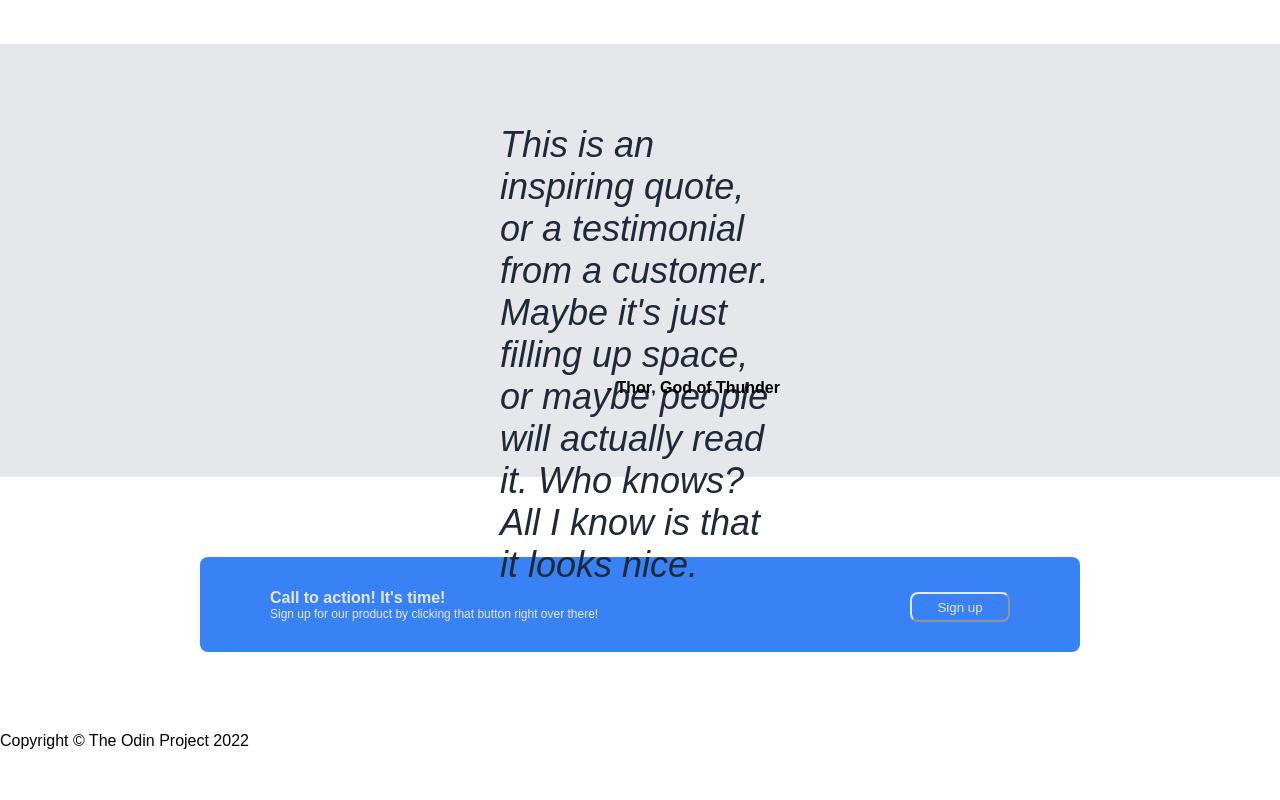
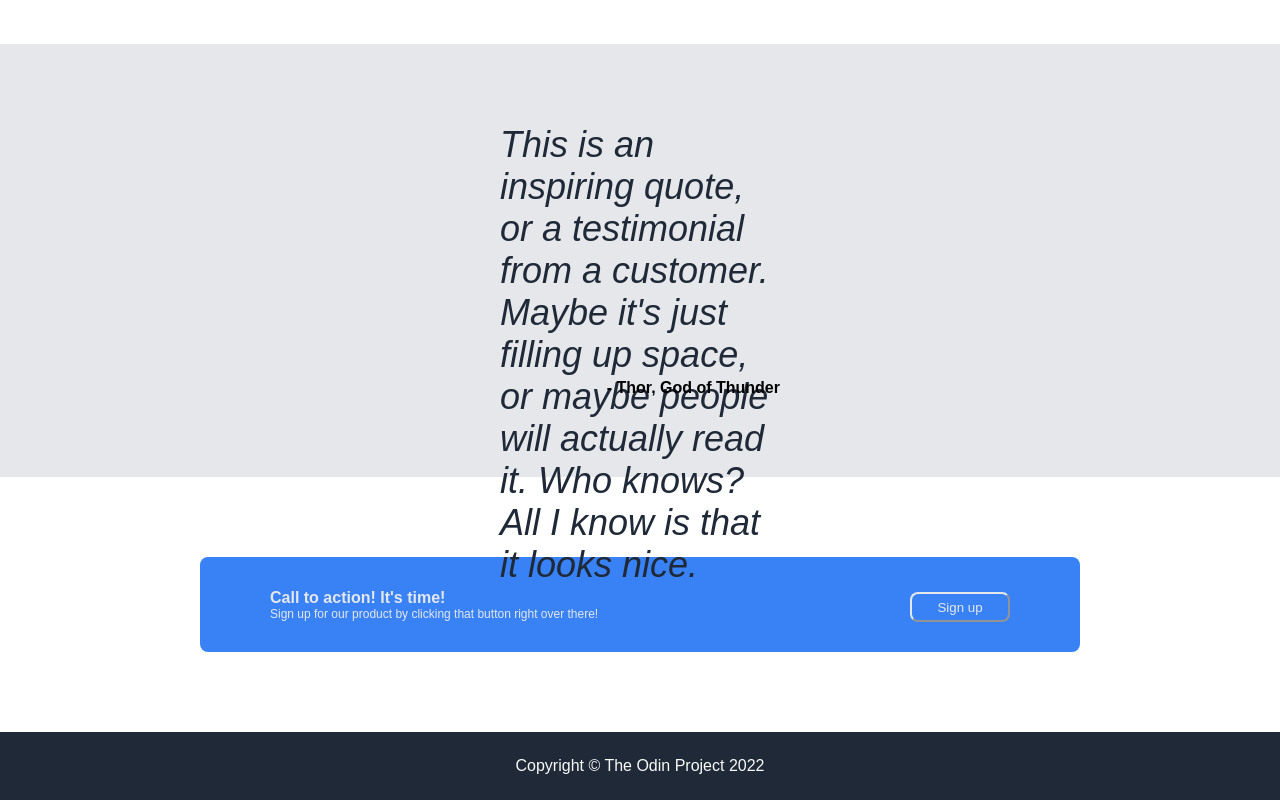
Before and after one commit to snbns/top-project-LandingPage, a plain HTML site: page index.html in a window 1280 px wide. Shown: the part 741-1541 px from the top of the page. Before the commit the page ends 1491 px from the top, so only its background shows below. Drawn offline with Linux system fonts and the light colour scheme.

Commit message:
styled footer

```diff
--- a/style.css
+++ b/style.css
@@ -165,3 +165,10 @@ a {
     border-color: #E5E7EB;;
     margin-top: 5px;
 }
+
+.footer {
+    background-color: #1F2937;
+    color: #F9FAF8;
+    text-align: center;
+    padding: 25px;
+}
```
